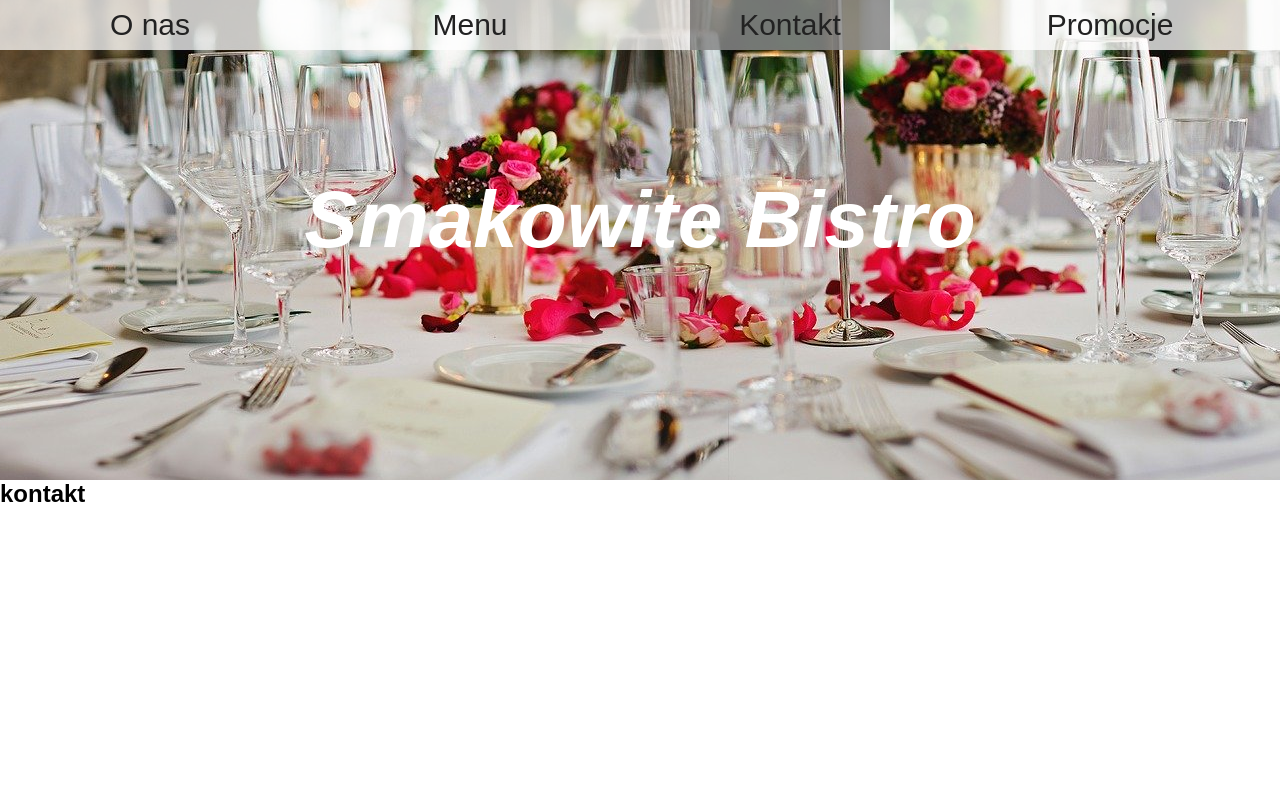
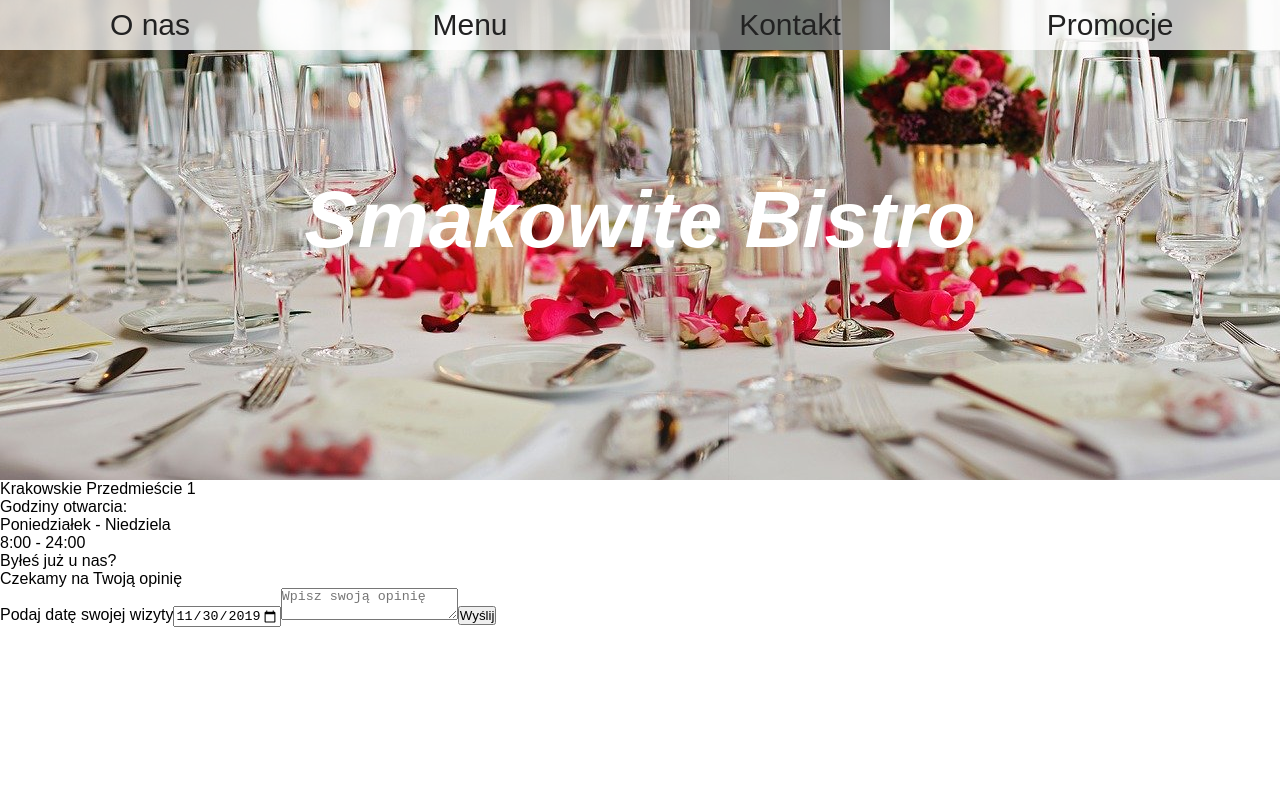
Before and after one commit to wasiak93/restaurant-spa, a React (Create React App) app: page /contact in a window 1280 px wide. Shown: the top 800 px of the page. Built offline with nearby package versions, Linux system fonts and the light colour scheme.

Commit message:
add component Opinion.js and make for with opinion

```diff
--- /dev/null
+++ b/src/components/Opinion.js
@@ -0,0 +1,56 @@
+import React, { Component } from "react";
+
+const Opinion = class Opinion extends Component {
+  maxDate = new Date().toISOString().slice(0, 10);
+  state = {
+    date: this.maxDate,
+    text: ""
+  };
+  handleSubmit = e => {
+    e.preventDefault();
+    if (this.state.date && this.state.text) {
+      this.setState({
+        date: this.maxDate,
+        text: ""
+      });
+    }
+  };
+  handleChangeDate = e =>
+    this.setState({
+      date: e.target.value
+    });
+  handleChangeTextarea = e =>
+    this.setState({
+      text: e.target.value
+    });
+
+  render() {
+    // console.log(typeof maxDate);
+    return (
+      <div className="opinion">
+        <p>Byłeś już u nas?</p>
+        <p>Czekamy na Twoją opinię</p>
+        <form onSubmit={this.handleSubmit}>
+          <label htmlFor="date">Podaj datę swojej wizyty</label>
+          <input
+            type="date"
+            id="date"
+            className="date"
+            value={this.state.date}
+            onChange={this.handleChangeDate}
+            max={this.maxDate}
+          />
+          <textarea
+            className="text"
+            placeholder="Wpisz swoją opinię"
+            value={this.state.text}
+            onChange={this.handleChangeTextarea}
+          ></textarea>
+          <button>Wyślij</button>
+        </form>
+      </div>
+    );
+  }
+};
+
+export default Opinion;
--- a/src/pages/Contact.js
+++ b/src/pages/Contact.js
@@ -1,10 +1,18 @@
 import React from "react";
+import Opinion from "../components/Opinion.js";
 
 const Contact = () => {
   return (
-    <div>
-      <h1>kontakt</h1>
-    </div>
+    <>
+      <div className="info">
+        <p>Krakowskie Przedmieście 1</p>
+        <p>Godziny otwarcia: </p>
+        <p>Poniedziałek - Niedziela </p>
+        <p>8:00 - 24:00</p>
+      </div>
+
+      <Opinion />
+    </>
   );
 };
 
```
